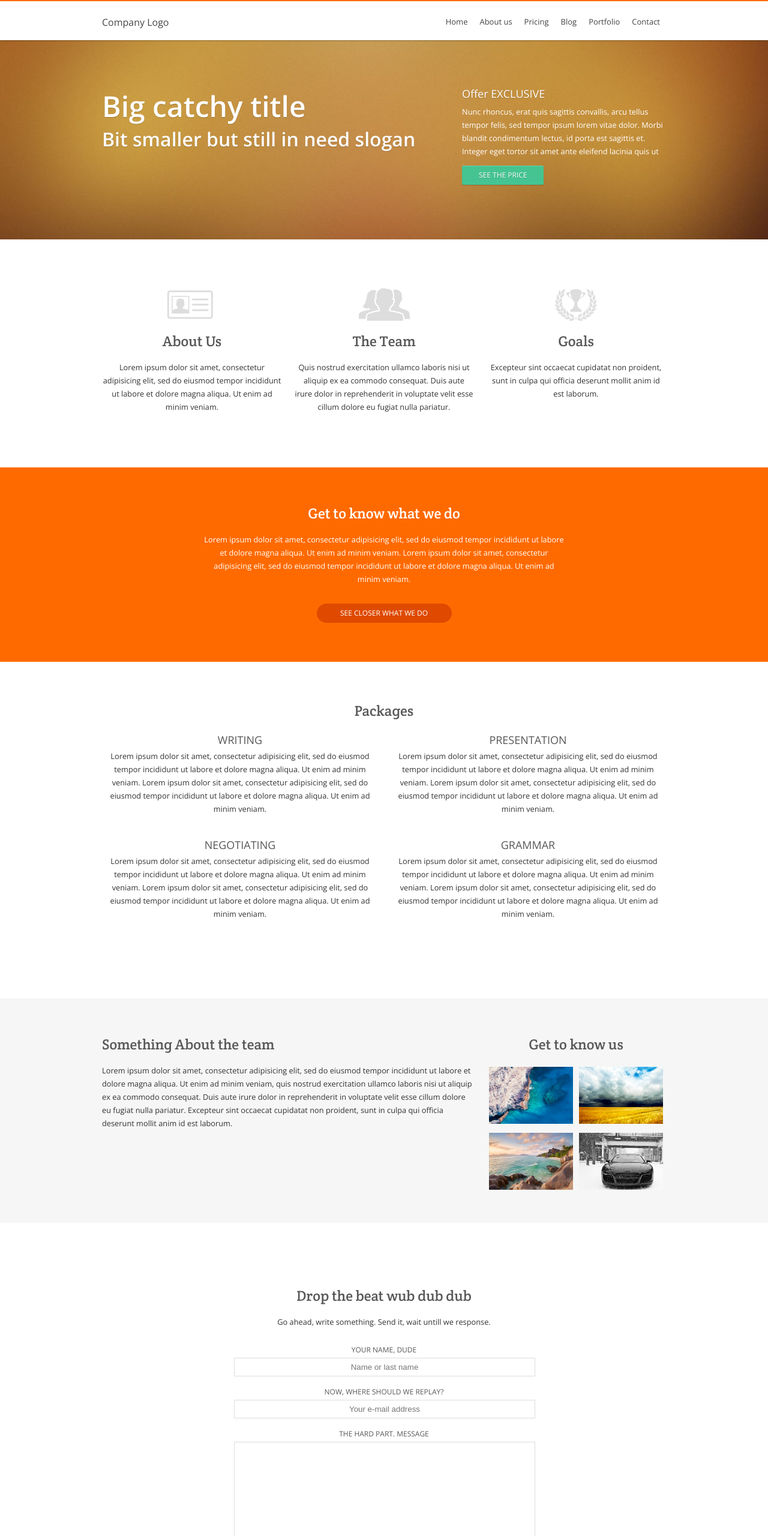
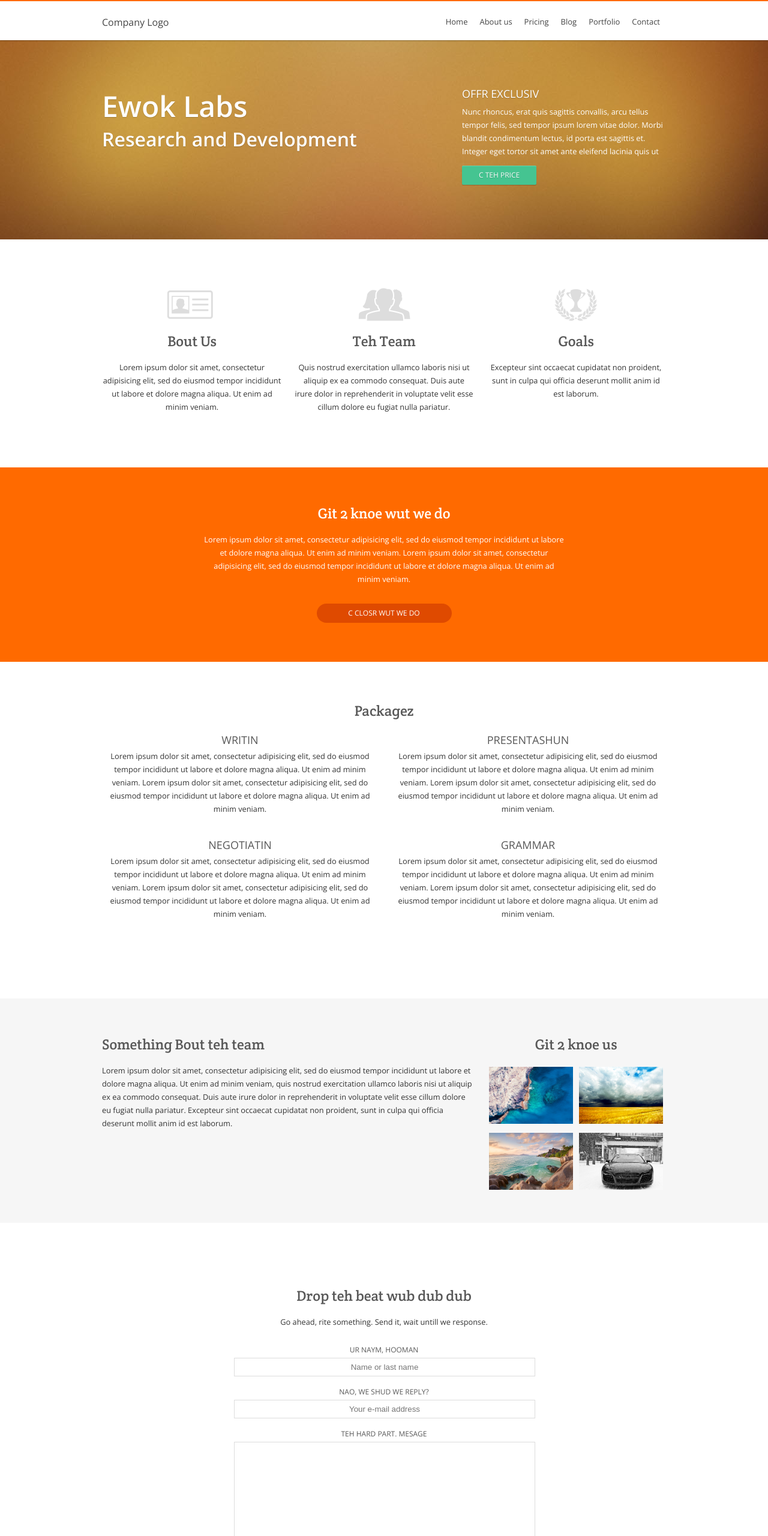
Before and after one commit to ewoklabs/ewoklabs, a plain HTML site: page index.html in a window 1280 px wide. Shown: the top 2560 px of the page at 60% size. Drawn offline with nearby package versions, Linux system fonts and the light colour scheme.

Commit message:
Translated sample texts to speaklolcat.

```diff
--- a/index.html
+++ b/index.html
@@ -66,14 +66,14 @@
 		<div class='container'>
 			<div class='slogan'>
 				<div class='ten columns'>
-					<h1>Big catchy title</h1>
-					<h2>Bit smaller but still in need slogan</h2>
+					<h1>Ewok Labs</h1>
+					<h2>Research and Development</h2>
 				</div>
 
 				<div class='six columns'>
-					<h4>Offer EXCLUSIVE</h4>
+					<h4>OFFR EXCLUSIV</h4>
 					<p>Nunc rhoncus, erat quis sagittis convallis, arcu tellus tempor felis, sed tempor ipsum lorem vitae dolor. Morbi blandit condimentum lectus, id porta est sagittis et. Integer eget tortor sit amet ante eleifend lacinia quis ut</p>
-					<a href='#' class='button medium green'>See the price</a>
+					<a href='#' class='button medium green'>C TEH PRICE</a>
 				</div>
 			</div>
 		</div>
@@ -88,7 +88,7 @@
 
 		<div class='one-third column'>
 			<img src='images/misc/about_us.png'>
-			<h3>About Us</h3>
+			<h3>Bout Us</h3>
 			<p>Lorem ipsum dolor sit amet, consectetur adipisicing elit, sed do eiusmod
 			tempor incididunt ut labore et dolore magna aliqua. Ut enim ad minim veniam.</p>
 		</div>
@@ -96,7 +96,7 @@
 
 		<div class='one-third column'>
 			<img src='images/misc/team.png'>
-			<h3>The Team</h3>
+			<h3>Teh Team</h3>
 			<p>Quis nostrud exercitation ullamco laboris nisi ut aliquip ex ea commodo consequat. Duis aute irure dolor in reprehenderit in voluptate velit esse
 			cillum dolore eu fugiat nulla pariatur.</p>
 		</div>
@@ -118,11 +118,11 @@
 	<div class='orange'>
 
 		<div class='container'>
-			<h3>Get to know what we do</h3>
+			<h3>Git 2 knoe wut we do</h3>
 			<p>Lorem ipsum dolor sit amet, consectetur adipisicing elit, sed do eiusmod
 			tempor incididunt ut labore et dolore magna aliqua. Ut enim ad minim veniam. Lorem ipsum dolor sit amet, consectetur adipisicing elit, sed do eiusmod
 			tempor incididunt ut labore et dolore magna aliqua. Ut enim ad minim veniam.</p>
-			<a href='#' class='dalej'>See closer what we do</a>
+			<a href='#' class='dalej'>C closr wut we do</a>
 		</div>
 
 	</div>
@@ -130,17 +130,17 @@
 
 	<div class='container focus'>
 
-		<h3>Packages</h3>
+		<h3>Packagez</h3>
 
 		<div class='eight columns'>
-			<h4>WRITING</h4>
+			<h4>WRITIN</h4>
 			<p>Lorem ipsum dolor sit amet, consectetur adipisicing elit, sed do eiusmod
 			tempor incididunt ut labore et dolore magna aliqua. Ut enim ad minim veniam. Lorem ipsum dolor sit amet, consectetur adipisicing elit, sed do eiusmod
 			tempor incididunt ut labore et dolore magna aliqua. Ut enim ad minim veniam.</p>
 		</div>
 
 		<div class='eight columns'>
-			<h4>PRESENTATION</h4>
+			<h4>PRESENTASHUN</h4>
 			<p>Lorem ipsum dolor sit amet, consectetur adipisicing elit, sed do eiusmod
 			tempor incididunt ut labore et dolore magna aliqua. Ut enim ad minim veniam. Lorem ipsum dolor sit amet, consectetur adipisicing elit, sed do eiusmod
 			tempor incididunt ut labore et dolore magna aliqua. Ut enim ad minim veniam.</p>
@@ -151,7 +151,7 @@
 
 
 		<div class='eight columns'>
-			<h4>NEGOTIATING</h4>
+			<h4>NEGOTIATIN</h4>
 			<p>Lorem ipsum dolor sit amet, consectetur adipisicing elit, sed do eiusmod
 			tempor incididunt ut labore et dolore magna aliqua. Ut enim ad minim veniam. Lorem ipsum dolor sit amet, consectetur adipisicing elit, sed do eiusmod
 			tempor incididunt ut labore et dolore magna aliqua. Ut enim ad minim veniam.</p>
@@ -172,7 +172,7 @@
 	<section class='gray'>
 		<div class='container'>
 			<div class='two-thirds column'>
-				<h3>Something About the team</h3>
+				<h3>Something Bout teh team</h3>
 				<p>Lorem ipsum dolor sit amet, consectetur adipisicing elit, sed do eiusmod
 				tempor incididunt ut labore et dolore magna aliqua. Ut enim ad minim veniam,
 				quis nostrud exercitation ullamco laboris nisi ut aliquip ex ea commodo
@@ -182,7 +182,7 @@
 			</div>
 
 			<div class='one-third column gallery'>
-				<h3>Get to know us</h3>
+				<h3>Git 2 knoe us</h3>
 				<a rel="example_group" href='images/photos/1.jpg'><img src='images/photos/1.jpg'></a>
 				<a rel="example_group" href='images/photos/2.jpg'><img src='images/photos/2.jpg'></a>
 				<a rel="example_group" href='images/photos/3.jpg'><img src='images/photos/3.jpg'></a>
@@ -197,14 +197,14 @@
 
 	<div class='container'>
 		<div class='sixteen columns form'>
-			<h3>Drop the beat wub dub dub</h3>
-			<p>Go ahead, write something. Send it, wait untill we response.</p>
+			<h3>Drop teh beat wub dub dub</h3>
+			<p>Go ahead, rite something. Send it, wait untill we response.</p>
 			<form>
-				<label>Your name, dude</label>
+				<label>Ur naym, hooman</label>
 				<input type='text' name='name' placeholder='Name or last name'>
-				<label>Now, where should we replay?</label>
+				<label>Nao, we shud we reply?</label>
 				<input type='text' name='mail' placeholder='Your e-mail address'>
-				<label>The hard part. Message</label>
+				<label>Teh hard part. Mesage</label>
 				<textarea cols='50' rows='15' name='message'></textarea>
 				<input type='submit' value='Let it fly!'>
 			</form>
@@ -219,12 +219,12 @@
 		<div class='container'>
 
 			<div class='eight columns'>
-				<h5>Some stuff can go here</h5>
+				<h5>Sum stuff can go her</h5>
 				<p>Lorem ipsum dolor sit amet, consectetur adipisicing elit, sed do eiusmod tempor incididunt ut labore et dolore magna aliqua. Ut enim ad minim veniam. Lorem ipsum dolor sit amet, consectetur adipisicing elit.</p>
 			</div>
 
 			<div class='four columns social'>
-				<h5>Social media</h5>
+				<h5>Soshul media</h5>
 				<a href='#'><img src='images/social/dribbble.png'></a>
 				<a href='#'><img src='images/social/facebook.png'></a>
 				<a href='#'><img src='images/social/twitter.png'></a>
@@ -232,8 +232,8 @@
 			</div>
 
 			<div class='four columns'>
-				<h5>Get in touch</h5>
-				<p>You can call us at:<br>
+				<h5>Git in touch</h5>
+				<p>U can call us at:<br>
 					t: 161 - 123 - CALL - NOW</p>
 				<p>Or drop us a line on:
 					e: <a href='mailto:contact@free.com'>contact@free.com</a></p>
```
